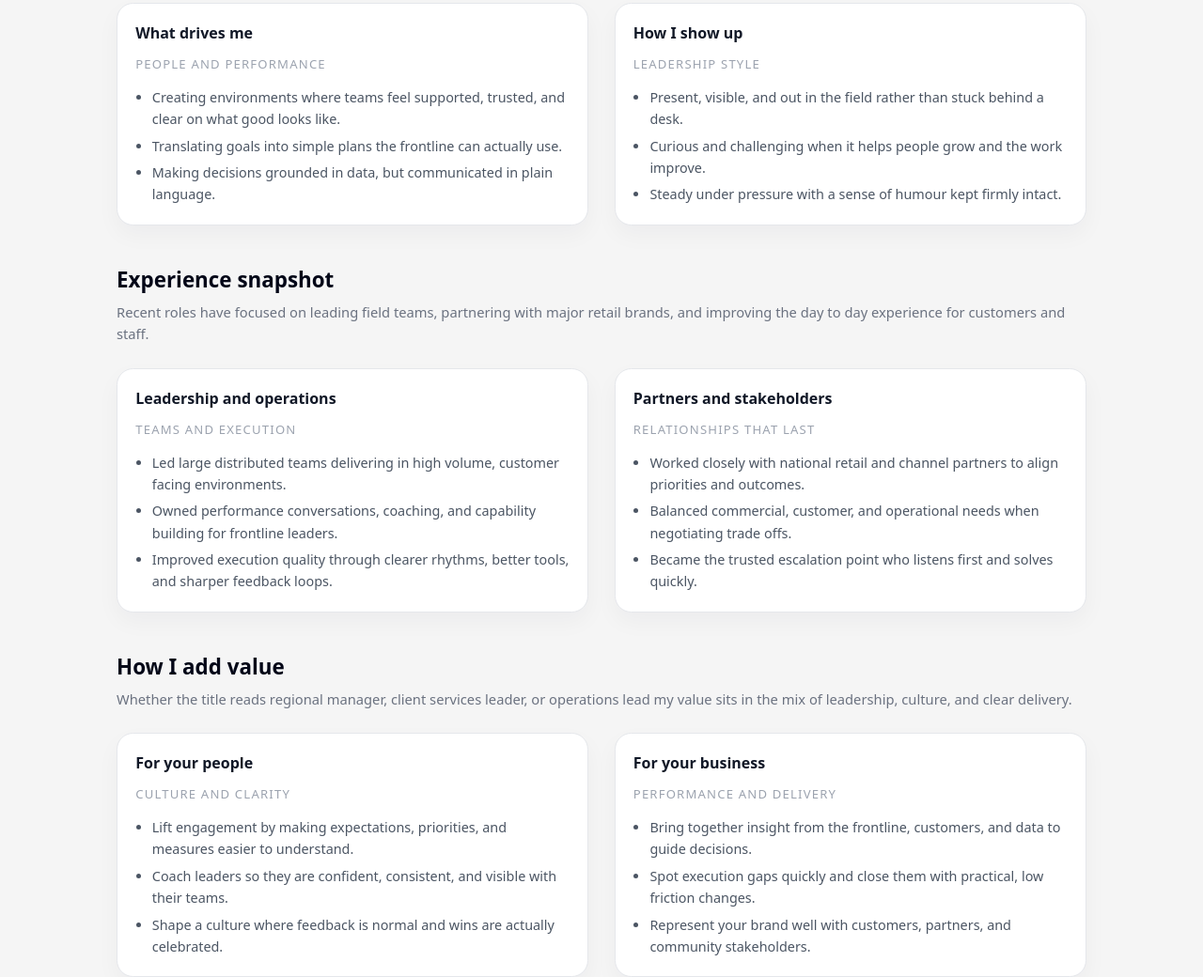
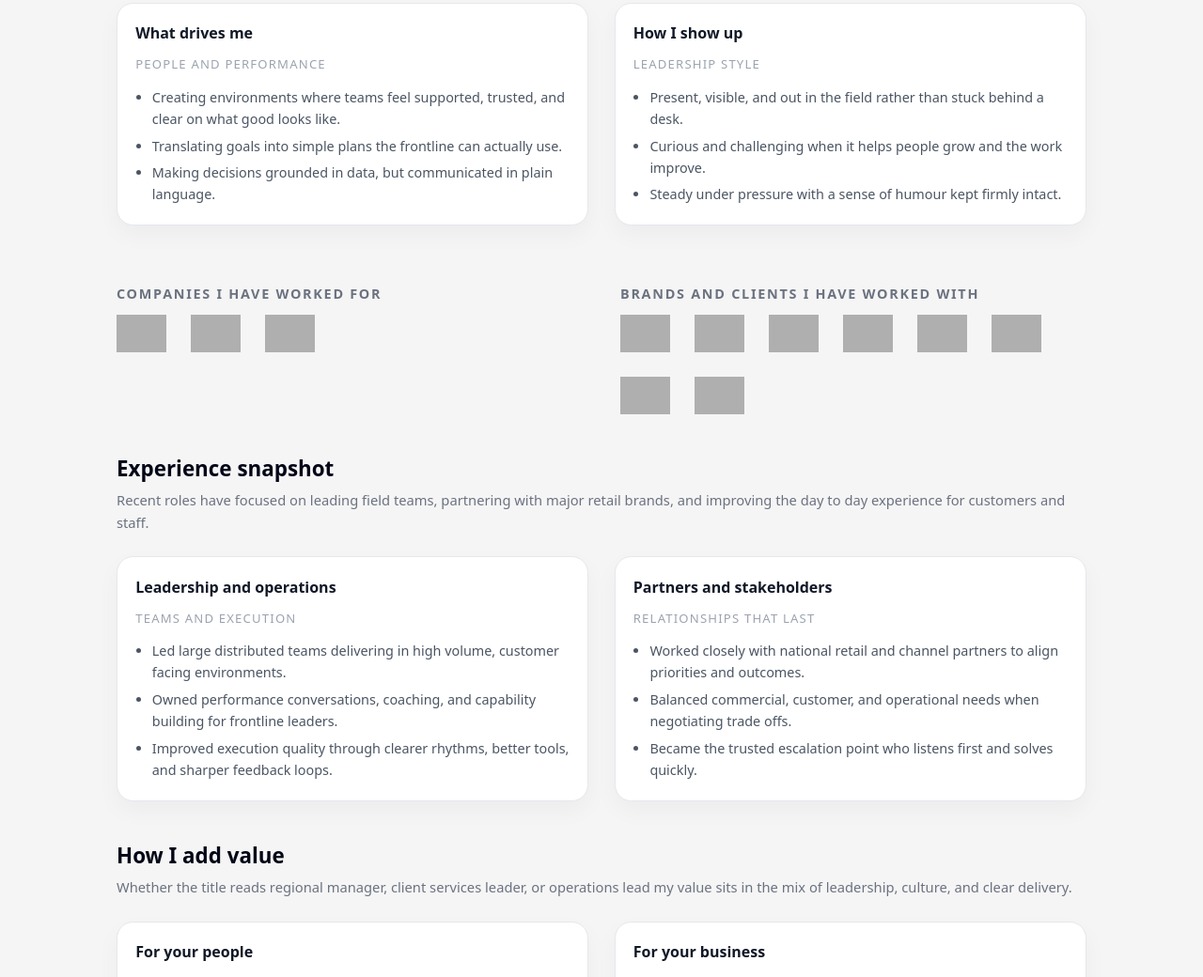
Before and after one commit to lanemanson-hub/lane-manson-about-site, a plain HTML site: page index.html in a window 1280 px wide. Shown: the part 1131-2171 px from the top of the page at 94% size. Drawn offline with Linux system fonts and the light colour scheme; grey boxes are pictures that could not be loaded.

Commit message:
Update index.html

```diff
--- a/index.html
+++ b/index.html
@@ -75,7 +75,7 @@
       padding: 2.5rem 1.5rem 3.5rem;
     }
 
-    /* Hero section - sleek bold executive creative */
+    /* Hero section */
     .hero {
       position: relative;
       display: grid;
@@ -314,6 +314,47 @@
       color: #4b5563;
     }
 
+    /* Logo section */
+    .logo-section {
+      padding-top: 3rem;
+    }
+
+    .logo-section h3 {
+      font-size: 0.9rem;
+      text-transform: uppercase;
+      letter-spacing: 0.12em;
+      color: #6b7280;
+      margin-bottom: 0.7rem;
+    }
+
+    .logo-columns {
+      display: grid;
+      grid-template-columns: repeat(2, minmax(0, 1fr));
+      gap: 2.5rem;
+      margin-top: 0.8rem;
+    }
+
+    .logo-strip {
+      display: flex;
+      flex-wrap: wrap;
+      gap: 1.6rem;
+      align-items: center;
+    }
+
+    .logo-strip img {
+      height: 40px;
+      object-fit: contain;
+      filter: grayscale(100%);
+      opacity: 0.8;
+      transition: transform 0.2s ease, opacity 0.2s ease, filter 0.2s ease;
+    }
+
+    .logo-strip img:hover {
+      filter: grayscale(0%);
+      opacity: 1;
+      transform: translateY(-2px);
+    }
+
     .contact {
       margin-top: 2.5rem;
       border-radius: 1.25rem;
@@ -371,6 +412,10 @@
       }
 
       .grid-two {
+        grid-template-columns: minmax(0, 1fr);
+      }
+
+      .logo-columns {
         grid-template-columns: minmax(0, 1fr);
       }
 
@@ -498,6 +543,33 @@
       </div>
     </section>
 
+    <!-- Logo section -->
+    <section class="logo-section" aria-label="Companies and brands">
+      <div class="logo-columns">
+        <div>
+          <h3>Companies I have worked for</h3>
+          <div class="logo-strip">
+            <img src="https://upload.wikimedia.org/wikipedia/commons/0/00/AIA_logo.svg" alt="AIA NZ" />
+            <img src="https://hyper.co.nz/wp-content/uploads/2021/04/hyper-logo-dark.svg" alt="Hyper NZ" />
+            <img src="https://seeklogo.com/images/G/grabone-logo-19C3BE5087-seeklogo.com.png" alt="GrabOne" />
+          </div>
+        </div>
+        <div>
+          <h3>Brands and clients I have worked with</h3>
+          <div class="logo-strip">
+            <img src="https://upload.wikimedia.org/wikipedia/commons/0/02/Woolworths_NZ_logo.svg" alt="Woolworths NZ" />
+            <img src="https://upload.wikimedia.org/wikipedia/commons/0/04/Foodstuffs_logo.svg" alt="Foodstuffs NZ" />
+            <img src="https://upload.wikimedia.org/wikipedia/commons/5/52/British_American_Tobacco_logo.svg" alt="BAT" />
+            <img src="https://upload.wikimedia.org/wikipedia/commons/8/8c/Liquorland_logo.svg" alt="Liquorland" />
+            <img src="https://upload.wikimedia.org/wikipedia/commons/1/1d/The_Warehouse_Group_logo.svg" alt="The Warehouse Group" />
+            <img src="https://upload.wikimedia.org/wikipedia/commons/8/87/Exxon_Mobil_Logo.svg" alt="Mobil" />
+            <img src="https://upload.wikimedia.org/wikipedia/commons/4/4a/Briscoes_logo.svg" alt="Briscoes" />
+            <img src="https://upload.wikimedia.org/wikipedia/commons/3/3c/Rebel_Sport_logo.svg" alt="Rebel Sport" />
+          </div>
+        </div>
+      </div>
+    </section>
+
     <section id="experience">
       <h2>Experience snapshot</h2>
       <p class="section-sub">
```
